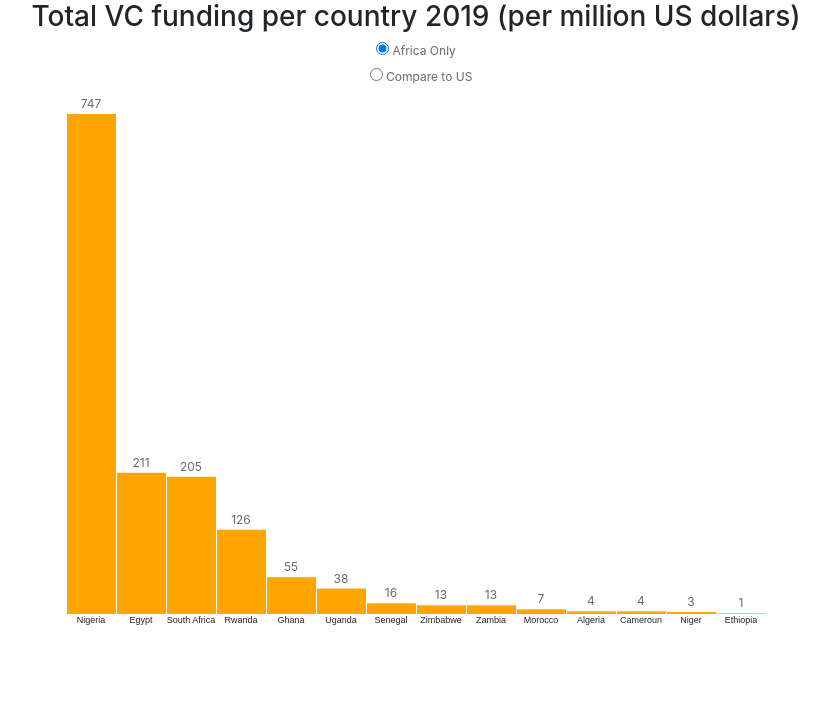
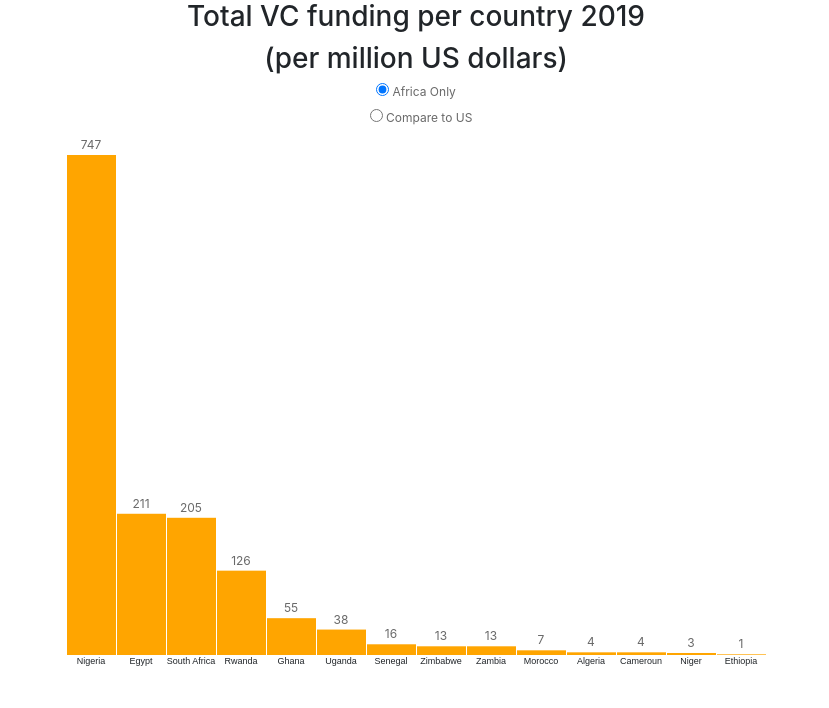
Before and after one commit to KerrieVila/FundingViz, a PHP site: page /index.html in a window 1280 px wide. Shown: the top 708 px of the page, without its empty margins (154-983 px from the left). Run offline with PHP 8.4, Linux system fonts and the light colour scheme; some libraries are stand-ins or nearby versions.

Commit message:
update for final
animated totals decrease margin bottom

```diff
--- a/css.css
+++ b/css.css
@@ -43,3 +43,9 @@
 input {
   color: #696969;
 }
+
+@media only screen and (max-width: 460px) {
+  h3 {
+    font-size: 1.45rem;
+  }
+}
--- a/index.html
+++ b/index.html
@@ -14,7 +14,8 @@
 
 <div class='container'>
   <div class="header">
-  	<h3>Total VC funding per country 2019 (per million US dollars)</h3>
+  	<h3>Total VC funding per country 2019 </h3>
+		<h3>(per million US dollars)</h3>
   	<div class='row' style="width: 215px;">
 			<div class='radio' style="color:#696969; font-size: 12px;">
 				<label class='radio-inline' style="margin-right: 10px;">
@@ -180,10 +181,15 @@ function update(data){
 			.append("text")
 			.attr("class", "label")
 			.style("text-anchor", "middle")
-			.attr("x", (function(d) { return xChart(d.country) + barWidth / 2  ; }  ))
-		  .attr("y", function (d, i) {
+			.attr("y", function (d, i) {
 					return (height - yChart(d.funding)) - 15;
 				})
+			.attr("x", (function(d) { return xChart(d.country) + barWidth / 2  ; }  ))
+					.transition()
+					.duration(200)
+					.delay(function (d, i) {
+						return i * 100;
+					 })
 		  .attr("dy", ".75em")
 			.style("font-size", "12px")
 			.style ("fill", "#696969")
@@ -204,7 +210,7 @@ function update(data){
 }//end update
 
 //set up chart
-var margin = {top: 20, right: 20, bottom: 95, left: 20};
+var margin = {top: 20, right: 20, bottom: 15, left: 20};
 var width = 700;
 var height = 500;
 
```
Also changed, not shown: 1 other file.
